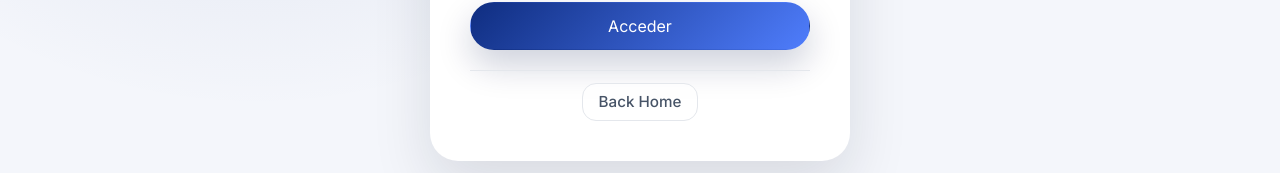
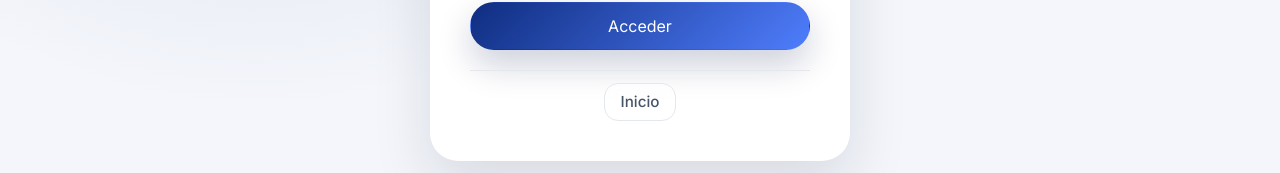
Before and after one commit to Aizesk/webapp, an Angular app: page /login in a window 1280 px wide. Shown: the part 595-768 px from the top of the page. Built offline with nearby package versions, Linux system fonts and the light colour scheme.

Commit message:
Add gemini to gitignore and refactor components in order to not use feprecated functions

```diff
--- a/src/app/features/auth/login/components/login-card/login-card.component.html
+++ b/src/app/features/auth/login/components/login-card/login-card.component.html
@@ -7,14 +7,11 @@
   />
 
   @if (providers.length) {
-    <div class="providers">
-      @for (provider of providers; track provider.id) {
-        <app-social-login-button
-          [provider]="provider"
-          (selectProvider)="onProviderSelected($event)"
-        />
-      }
-    </div>
+  <div class="providers">
+    @for (provider of providers; track provider.id) {
+    <app-social-login-button [provider]="provider" (selectProvider)="onProviderSelected($event)" />
+    }
+  </div>
   }
 
   <app-login-divider label="o" />
@@ -28,6 +25,6 @@
   />
 
   <div class="back-home-action">
-    <app-button variant="soft" size="sm" (click)="onBackHome()">Back Home</app-button>
+    <app-button variant="soft" size="sm" (click)="onBackHome()">Inicio</app-button>
   </div>
 </article>
--- a/src/app/features/home/home-page.component.html
+++ b/src/app/features/home/home-page.component.html
@@ -53,9 +53,9 @@
 
     <div class="carousel">
       <div class="carousel__track">
+        @for (platform of visiblePlatforms; track platform.id) {
           <article
             class="platform-card"
-          *ngFor="let platform of visiblePlatforms"
             [style.--platform-color]="platform.color"
           >
             <div class="platform-card__icon">{{ platform.icon }}</div>
@@ -66,16 +66,18 @@
               OAuth 2.0
             </div>
           </article>
+        }
       </div>
       <div class="carousel__dots">
+        @for (i of [].constructor(carouselPageCount); track i) {
           <button
             type="button"
-          *ngFor="let _ of [].constructor(carouselPageCount); let i = index"
             class="carousel__dot"
             [class.carousel__dot--active]="i === currentCarouselIndex"
             (click)="setCarouselIndex(i)"
             [attr.aria-label]="'Ir a página ' + (i + 1)"
           ></button>
+        }
       </div>
     </div>
   </section>
@@ -87,13 +89,15 @@
     </header>
 
     <div class="security-grid">
-      <article class="security-card" *ngFor="let feature of securityFeatures">
+      @for (feature of securityFeatures; track feature.title) {
+        <article class="security-card">
           <div class="security-card__icon">
             <span class="material-symbols-rounded" aria-hidden="true">{{ feature.icon }}</span>
           </div>
           <h3>{{ feature.title }}</h3>
           <p>{{ feature.description }}</p>
         </article>
+      }
     </div>
   </section>
 
--- a/src/app/features/home/home-page.component.ts
+++ b/src/app/features/home/home-page.component.ts
@@ -1,5 +1,4 @@
 import { ChangeDetectionStrategy, Component, inject, OnInit, OnDestroy } from '@angular/core';
-import { NgFor, NgIf, NgClass } from '@angular/common';
 import { FeatureCard } from '../../shared/models/feature-card.model';
 import { FeatureCardListComponent } from '../../shared/components/feature-card-list/feature-card-list.component';
 import { ButtonComponent } from '../../shared/components/button/button.component';
@@ -16,7 +15,7 @@ interface PlatformPartner {
 @Component({
   selector: 'app-home-page',
   standalone: true,
-  imports: [FeatureCardListComponent, ButtonComponent, NgFor, NgIf, NgClass],
+  imports: [FeatureCardListComponent, ButtonComponent],
   templateUrl: './home-page.component.html',
   styleUrl: './home-page.component.css',
   changeDetection: ChangeDetectionStrategy.OnPush,
@@ -143,8 +142,7 @@ export class HomePageComponent implements OnInit, OnDestroy {
 
   private startCarousel(): void {
     this.carouselInterval = setInterval(() => {
-      this.currentCarouselIndex =
-        (this.currentCarouselIndex + 1) % this.carouselPageCount;
+      this.currentCarouselIndex = (this.currentCarouselIndex + 1) % this.carouselPageCount;
     }, 4000);
   }
 
```
Also changed, not shown: 1 other file (tests, documents, lock files or other folders). Lines whose indentation alone changed are shown as unchanged.
